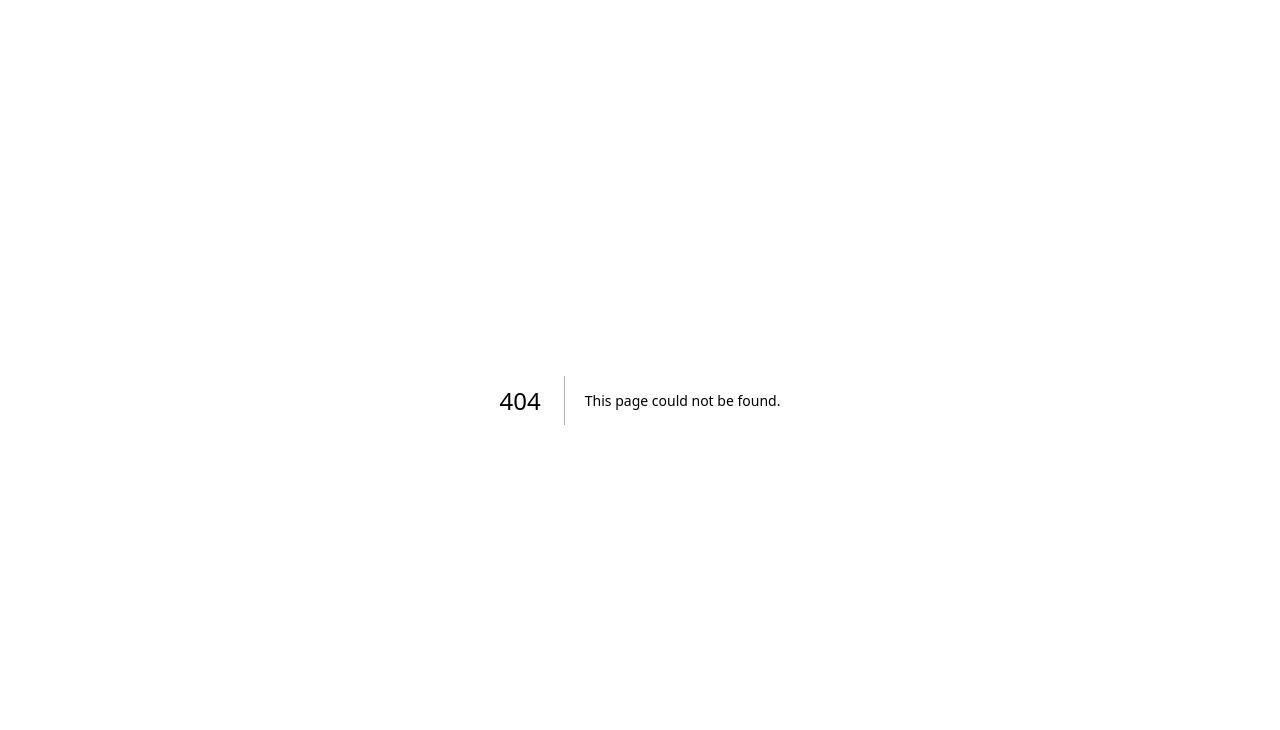
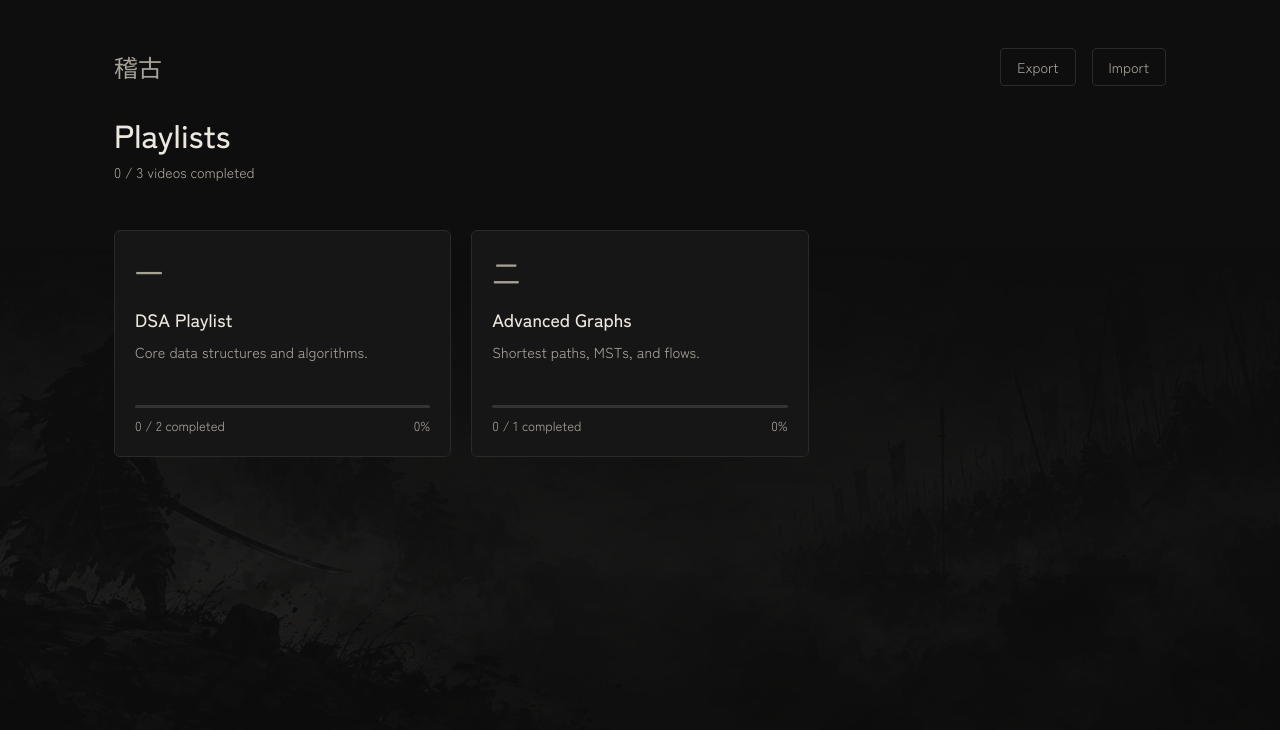
Before and after one commit to TakshPatel02/Keiko-Log, a Next.js app: page /playlists in a window 1280 px wide. Before the commit this address had no page. Shown: the top 730 px of the page. Built offline with nearby package versions, Linux system fonts and the light colour scheme.

Commit message:
feat: implement playlists page with storage logic and mock data

```diff
--- /dev/null
+++ b/app/playlists/page.tsx
@@ -0,0 +1,190 @@
+"use client";
+
+import { useEffect, useState, useRef } from "react";
+import Link from "next/link";
+import Image from "next/image";
+import { playlists } from "@/src/data/playlists";
+import { getState, TrackerState, exportState, importState } from "@/src/lib/storage";
+
+const KANJI_NUMERALS = ["一", "二", "三", "四", "五", "六", "七", "八", "九", "十"];
+function getKanji(index: number) {
+  if (index < KANJI_NUMERALS.length) return KANJI_NUMERALS[index];
+  return (index + 1).toString();
+}
+
+export default function PlaylistsPage() {
+  const [state, setState] = useState<TrackerState | null>(null);
+  const fileInputRef = useRef<HTMLInputElement>(null);
+
+  useEffect(() => {
+    setState(getState());
+  }, []);
+
+  const handleExport = () => {
+    const data = exportState();
+    const blob = new Blob([data], { type: "application/json" });
+    const url = URL.createObjectURL(blob);
+    const a = document.createElement("a");
+    a.href = url;
+    a.download = "keiko-progress.json";
+    a.click();
+    URL.revokeObjectURL(url);
+  };
+
+  const handleImport = (e: React.ChangeEvent<HTMLInputElement>) => {
+    const file = e.target.files?.[0];
+    if (!file) return;
+    const reader = new FileReader();
+    reader.onload = (event) => {
+      const content = event.target?.result as string;
+      if (importState(content)) {
+        alert("Progress imported successfully.");
+        setState(getState());
+      } else {
+        alert("Invalid file format.");
+      }
+    };
+    reader.readAsText(file);
+    if (fileInputRef.current) {
+      fileInputRef.current.value = "";
+    }
+  };
+
+  if (!state) {
+    return (
+      <div className="min-h-dvh bg-bg flex items-center justify-center">
+        <span className="text-muted">Loading...</span>
+      </div>
+    );
+  }
+
+  // Calculate totals
+  let totalVideos = 0;
+  let totalCompleted = 0;
+
+  const playlistStats = playlists.map((p) => {
+    const completedCount = p.videos.filter((v) => state.progress[v.id]).length;
+    totalVideos += p.videos.length;
+    totalCompleted += completedCount;
+    return {
+      ...p,
+      completedCount,
+      totalCount: p.videos.length,
+      isComplete: completedCount === p.videos.length && p.videos.length > 0,
+    };
+  });
+
+  return (
+    <div className="relative min-h-dvh bg-bg text-text pb-20">
+      {/* Background Layer */}
+      <div
+        className="fixed inset-0 z-0 pointer-events-none"
+        style={{
+          maskImage: "linear-gradient(to top, black 0%, transparent 70%)",
+          WebkitMaskImage: "linear-gradient(to top, black 0%, transparent 70%)",
+        }}
+      >
+        <Image
+          src="/home-bg.webp"
+          alt=""
+          fill
+          className="object-cover object-bottom opacity-[0.12]"
+        />
+      </div>
+
+      <div className="relative z-10 w-full max-w-275 mx-auto px-6 pt-12">
+        {/* Header */}
+        <header className="flex flex-col mb-12">
+          <div className="flex items-center justify-between mb-8">
+            <Link href="/" className="font-light text-2xl text-muted hover:text-text transition-colors">
+              稽古
+            </Link>
+            <div className="flex gap-4">
+              <button
+                onClick={handleExport}
+                className="px-4 py-2 bg-transparent border border-border text-muted text-sm rounded transition-colors hover:text-text hover:border-[#3A3A3A] focus-visible:outline-none focus-visible:ring-2 focus-visible:ring-text focus-visible:ring-offset-2 focus-visible:ring-offset-bg"
+              >
+                Export
+              </button>
+              <button
+                onClick={() => fileInputRef.current?.click()}
+                className="px-4 py-2 bg-transparent border border-border text-muted text-sm rounded transition-colors hover:text-text hover:border-[#3A3A3A] focus-visible:outline-none focus-visible:ring-2 focus-visible:ring-text focus-visible:ring-offset-2 focus-visible:ring-offset-bg"
+              >
+                Import
+              </button>
+              <input
+                type="file"
+                accept=".json"
+                ref={fileInputRef}
+                onChange={handleImport}
+                className="hidden"
+              />
+            </div>
+          </div>
+
+          <div>
+            <h1 className="text-[2rem] font-medium leading-none mb-3">Playlists</h1>
+            <p className="text-muted text-sm">
+              {totalCompleted} / {totalVideos} videos completed
+            </p>
+          </div>
+        </header>
+
+        {/* Grid */}
+        {playlistStats.length === 0 ? (
+          <div className="py-20 text-center text-muted">
+            No playlists found. Add them to src/data/playlists.ts.
+          </div>
+        ) : (
+          <div className="grid grid-cols-1 md:grid-cols-2 lg:grid-cols-3 gap-5">
+            {playlistStats.map((playlist, index) => {
+              const percent =
+                playlist.totalCount > 0
+                  ? Math.round((playlist.completedCount / playlist.totalCount) * 100)
+                  : 0;
+
+              return (
+                <Link
+                  key={playlist.id}
+                  href={`/playlists/${playlist.id}`}
+                  className="block bg-surface border border-border rounded-md p-5 transition-all duration-150 hover:border-[#3A3A3A] motion-safe:hover:-translate-y-0.5 focus-visible:outline-none focus-visible:ring-2 focus-visible:ring-text focus-visible:ring-offset-2 focus-visible:ring-offset-bg shadow-none"
+                >
+                  <div className="flex justify-between items-center mb-3">
+                    <span className="text-[1.75rem] text-muted font-light">{getKanji(index)}</span>
+                    {playlist.isComplete && (
+                      <span className="text-accent text-sm font-medium">完了</span>
+                    )}
+                  </div>
+
+                  <h2 className="font-medium text-lg text-text mb-2 line-clamp-1">
+                    {playlist.title}
+                  </h2>
+
+                  <p className="text-muted text-[0.9rem] line-clamp-2 mb-6 h-10">
+                    {playlist.description}
+                  </p>
+
+                  {/* Progress */}
+                  <div className="mt-auto">
+                    <div className="h-0.75 bg-[#333] rounded-full overflow-hidden mb-2">
+                      <div
+                        className="h-full bg-accent transition-all duration-500"
+                        style={{ width: `${percent}%` }}
+                      />
+                    </div>
+                    <div className="flex justify-between text-[0.8125rem] text-muted">
+                      <span>
+                        {playlist.completedCount} / {playlist.totalCount} completed
+                      </span>
+                      <span>{percent}%</span>
+                    </div>
+                  </div>
+                </Link>
+              );
+            })}
+          </div>
+        )}
+      </div>
+    </div>
+  );
+}
--- /dev/null
+++ b/src/data/playlists.ts
@@ -0,0 +1,48 @@
+export type Video = {
+  id: string;
+  title: string;
+  description: string;
+  url?: string;
+};
+
+export type Playlist = {
+  id: string;
+  title: string;
+  description: string;
+  videos: Video[];
+};
+
+export const playlists: Playlist[] = [
+  {
+    id: "dsa-main",
+    title: "DSA Playlist",
+    description: "Core data structures and algorithms.",
+    videos: [
+      {
+        id: "dsa-main-001",
+        title: "Arrays basics",
+        description: "Traversal, prefix sums.",
+        url: "https://youtube.com/...",
+      },
+      {
+        id: "dsa-main-002",
+        title: "Two Pointers",
+        description: "Finding pairs, sliding window.",
+        url: "https://youtube.com/...",
+      },
+    ],
+  },
+  {
+    id: "graphs-adv",
+    title: "Advanced Graphs",
+    description: "Shortest paths, MSTs, and flows.",
+    videos: [
+      {
+        id: "graphs-001",
+        title: "Dijkstra's Algorithm",
+        description: "Single-source shortest path.",
+        url: "https://youtube.com/...",
+      },
+    ],
+  },
+];
--- /dev/null
+++ b/src/lib/storage.ts
@@ -0,0 +1,60 @@
+export type VideoProgress = {
+  completedAt: string; // ISO string
+  note: string;
+};
+
+export type TrackerState = {
+  version: number;
+  progress: Record<string, VideoProgress>;
+};
+
+const STORAGE_KEY = "keiko:v1";
+
+export function getState(): TrackerState {
+  if (typeof window === "undefined") {
+    return { version: 1, progress: {} };
+  }
+  try {
+    const raw = localStorage.getItem(STORAGE_KEY);
+    if (raw) {
+      const parsed = JSON.parse(raw);
+      if (parsed.version === 1 && typeof parsed.progress === "object") {
+        return parsed;
+      }
+    }
+  } catch (e) {
+    console.error("Failed to parse state", e);
+  }
+  return { version: 1, progress: {} };
+}
+
+export function saveState(state: TrackerState) {
+  if (typeof window === "undefined") return;
+  localStorage.setItem(STORAGE_KEY, JSON.stringify(state));
+}
+
+export function markVideoComplete(videoId: string, note: string) {
+  const state = getState();
+  state.progress[videoId] = {
+    completedAt: new Date().toISOString(),
+    note,
+  };
+  saveState(state);
+}
+
+export function exportState(): string {
+  return JSON.stringify(getState(), null, 2);
+}
+
+export function importState(json: string): boolean {
+  try {
+    const parsed = JSON.parse(json);
+    if (parsed.version === 1 && typeof parsed.progress === "object") {
+      saveState(parsed);
+      return true;
+    }
+  } catch (e) {
+    console.error("Invalid import file", e);
+  }
+  return false;
+}
```
